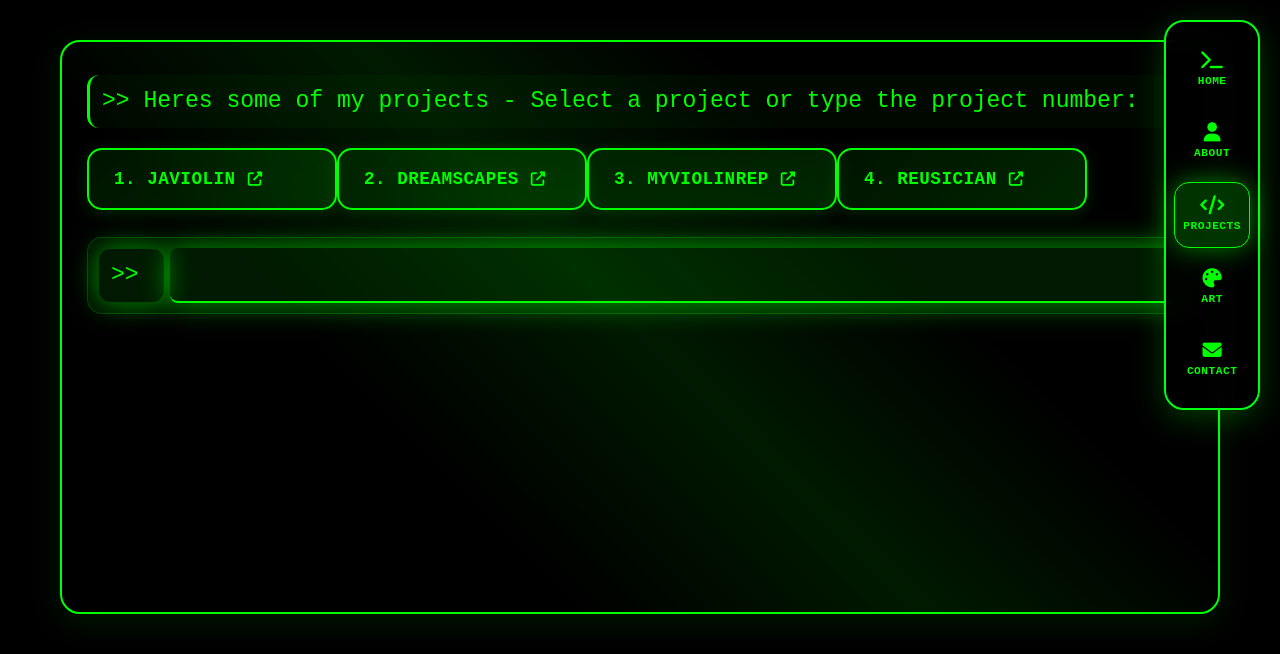
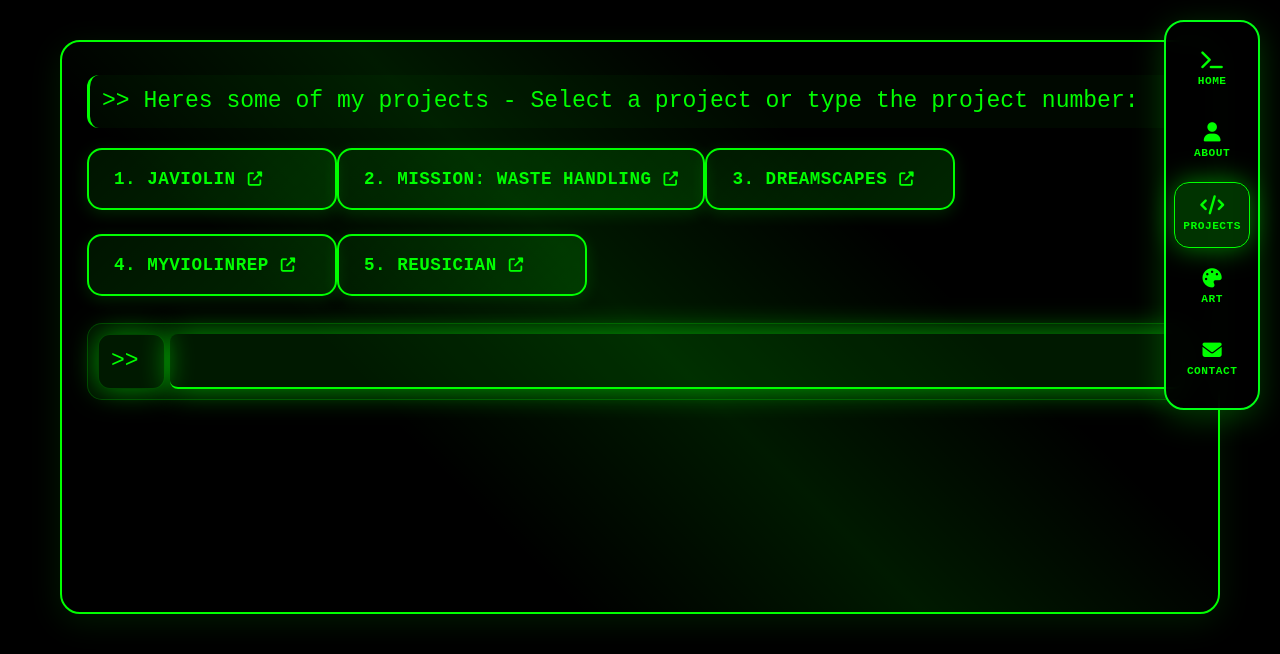
Before and after one commit to yishan0/Portfolio, a Flask app: page /projects in a window 1280 px wide. Shown: the top 654 px of the page. Run offline with Flask 3, Linux system fonts and the light colour scheme.

Commit message:
new project

```diff
--- a/static/terminal.js
+++ b/static/terminal.js
@@ -23,20 +23,27 @@ if (!output || !inputLine || !input) {
         link: "https://github.com/yishan0/Javiolin"
       },
       "2": {
+        name: "Mission: Waste Handling",
+        description: "A game developed with Unity that gamifies recycling and helps players learn what type of bottle waste to recycle.",
+        technologies: "Unity, C#, Procreate",
+        linkType: "website",
+        link: "https://play.unity.com/en/games/15d533fe-0002-481d-a6f6-2d6d56e70e8a/mission-waste-handling-v1"
+      },
+      "3": {
         name: "Dreamscapes",
         description: "Made as part of the UCI x GATI Game Science and Engineering Technology (GSET) summer program in two weeks, collaboraiting with a group of likeminded engineers and artists. This is a Unity game MVP trailer for Dreamscapes, an escape from reality into a dangerous yet dreamy and surreal world. This demonstrates my originality and aesthetically driven creative work applied to a game design context, in which I designed all visuals and developed the final trailer.",
         technologies: "Unity, C#",
         linkType: "youtube",
         link: "https://www.youtube.com/watch?v=MIu8FfWXQrc"
       },
-      "3": {
+      "4": {
         name: "MyViolinRep",
         description: "A website to rank and discuss violin pieces, helping violinists discover and evaluate repertoire. This shows my ability to build and deploy a fully working, user-facing utility that is unique and beneficial in today's world. It proves my competency in web development and a desire to build real tools.",
         technologies: "Flask, Python, HTML, CSS, JavaScript, SQLite3",
         linkType: "website",
         link: "https://myviolinrep.onrender.com/"
       },
-      "4": {
+      "5": {
         name: "Reusician",
         description: "A musician community hub built using Flask, where people can list instruments and instrumental supplies they do not need anymore, in search of a new owner. This serves as proof of my agility and dedication, demonstrating rapid, functional execution under pressure and the ability to quickly prototype. (Made overnight during Hack Cupertino 2025 with a team of 4, in which I developed the frontend and some backend integration).",
         technologies: "Flask, Python, SQLite3, HTML, CSS",
@@ -102,7 +109,7 @@ if (!output || !inputLine || !input) {
             pre.textContent += char;
           }
           i++;
-          setTimeout(typeChar, 5); // Adjust typing speed: lower = faster, higher = slower (milliseconds per character)
+          setTimeout(typeChar, 2); // Adjust typing speed: lower = faster, higher = slower (milliseconds per character)
         } else {
           callback();
         }
@@ -270,13 +277,14 @@ if (!output || !inputLine || !input) {
       output.innerHTML = '';
       typeLine("Heres some of my projects - Select a project or type the project number:", () => {
         createProjectButton("1", "Javiolin", 300);
-        createProjectButton("2", "Dreamscapes", 500);
-        createProjectButton("3", "MyViolinRep", 700);
-        createProjectButton("4", "Reusician", 900);
+        createProjectButton("2", "Mission: Waste Handling", 500);
+        createProjectButton("3", "Dreamscapes", 700);
+        createProjectButton("4", "MyViolinRep", 900);
+        createProjectButton("5", "Reusician", 1100);
         setTimeout(() => {
           inputLine.style.display = "flex";
           input.focus();
-        }, 1100);
+        }, 1300);
       });
     }
 
--- a/templates/contact.html
+++ b/templates/contact.html
@@ -28,12 +28,6 @@
                 <span>Instagram</span>
             </a>
 
-            <a href="https://discord.gg/yyss1l" class="social-link" target="_blank">
-                <div class="social-icon">
-                    <i class="fab fa-discord"></i>
-                </div>
-                <span>Discord</span>
-            </a>
         </div>
 
         <div class="contact-info">
--- a/templates/projects.html
+++ b/templates/projects.html
@@ -6,9 +6,10 @@
         <pre class="terminal-line">>> Welcome to my Projects page</pre>
         <pre class="terminal-line">>> Here are some of my current and past projects:</pre>
         <pre class="terminal-line">>> 1. JAVIOLIN: A Java swing-based violin note and rhythm matching game. This game aims to help new violinists learn note positions on their violin, while providing a fun and rewarding experience.</pre>
-        <pre class="terminal-line">>> 2. DREAMSCAPES: A Unity game MVP trailer of Dreamscapes, an escape from reality into a dangerous yet dreamy and surreal atmosphere. This demonstrates my originality and aesthetically driven creative work in a game development context.</pre>
-        <pre class="terminal-line">>> 3. MYVIOLINREP: A website to rank and discuss violin pieces, helping violinists discover and evaluate repertoire.</pre>
-        <pre class="terminal-line">>> 4. REUSICIAN: A musician community hub built using Flask, where people can list instruments and instrumental supplies they do not need anymore, in search of a new owner.</pre>
+        <pre class="terminal-line">>> 2. MISSION: WASTE HANDLING: A game developed with Unity that gamifies recycling and helps players learn what type of bottle waste to recycle.</pre>
+        <pre class="terminal-line">>> 3. DREAMSCAPES: A Unity game MVP trailer of Dreamscapes, an escape from reality into a dangerous yet dreamy and surreal atmosphere. This demonstrates my originality and aesthetically driven creative work in a game development context.</pre>
+        <pre class="terminal-line">>> 4. MYVIOLINREP: A website to rank and discuss violin pieces, helping violinists discover and evaluate repertoire.</pre>
+        <pre class="terminal-line">>> 5. REUSICIAN: A musician community hub built using Flask, where people can list instruments and instrumental supplies they do not need anymore, in search of a new owner.</pre>
         <pre class="terminal-line">>> Type the project number to view more details.</pre>
     </div>
     <div id="input-line" style="display: none;">
```
